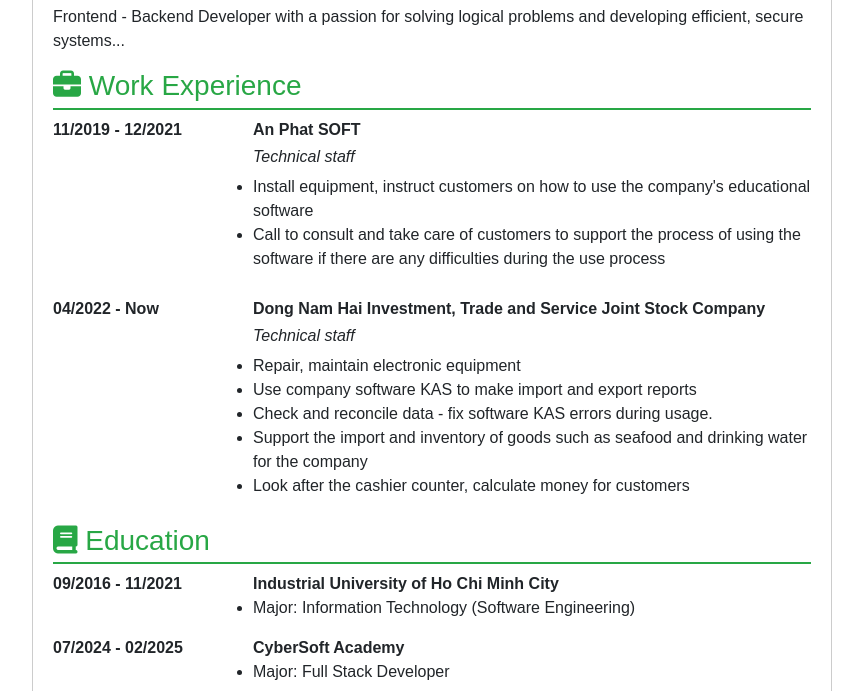
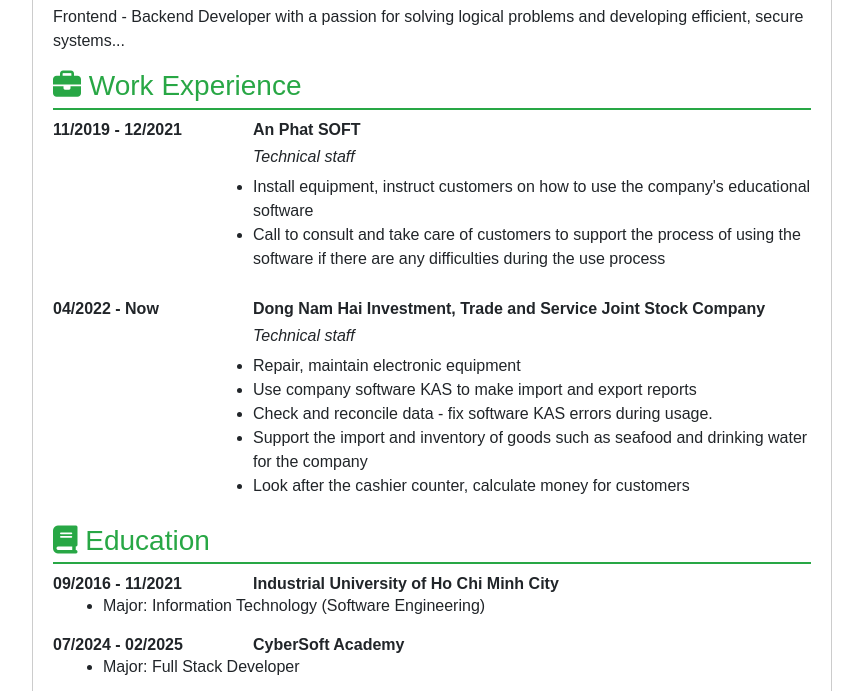
Before and after one commit to duyphong0401/cv_LamDuyPhong, a plain HTML site: page index.html in a window 1280 px wide. Shown: the part 250-941 px from the top of the page, without its empty margins (208-1071 px from the left). Drawn offline with nearby package versions, Linux system fonts and the light colour scheme.

Commit message:
update : css

```diff
--- a/index.css
+++ b/index.css
@@ -71,8 +71,13 @@
     transform: translateY(-10px);
 }
 .job-description-education {
-    padding-left: 200px;
+    padding-left: 50px;
+    word-wrap: break-word;
 
+}
+
+.job-description-education li {
+    line-height: 1.3;
 }
 
 .section h3 {
```
